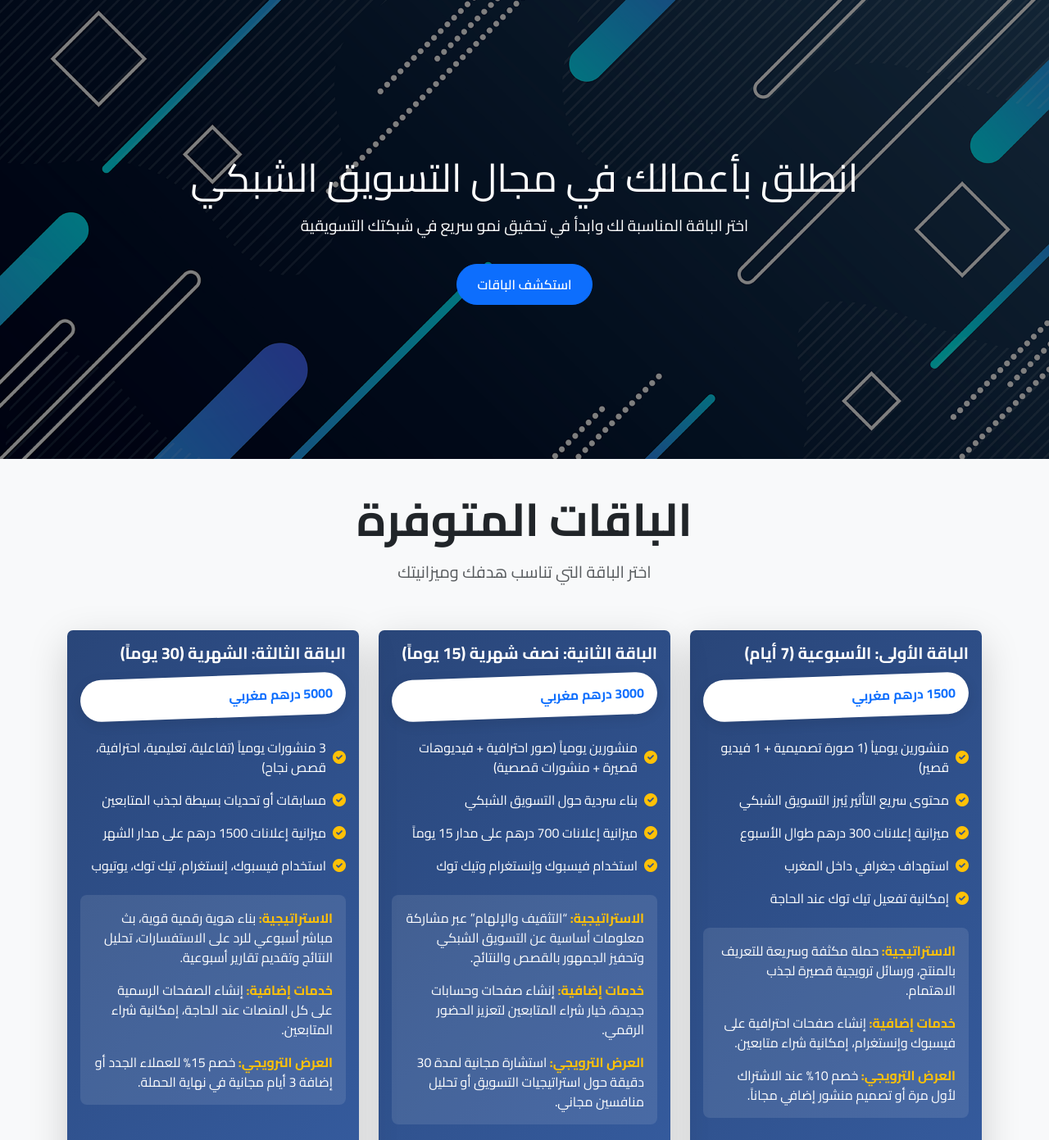
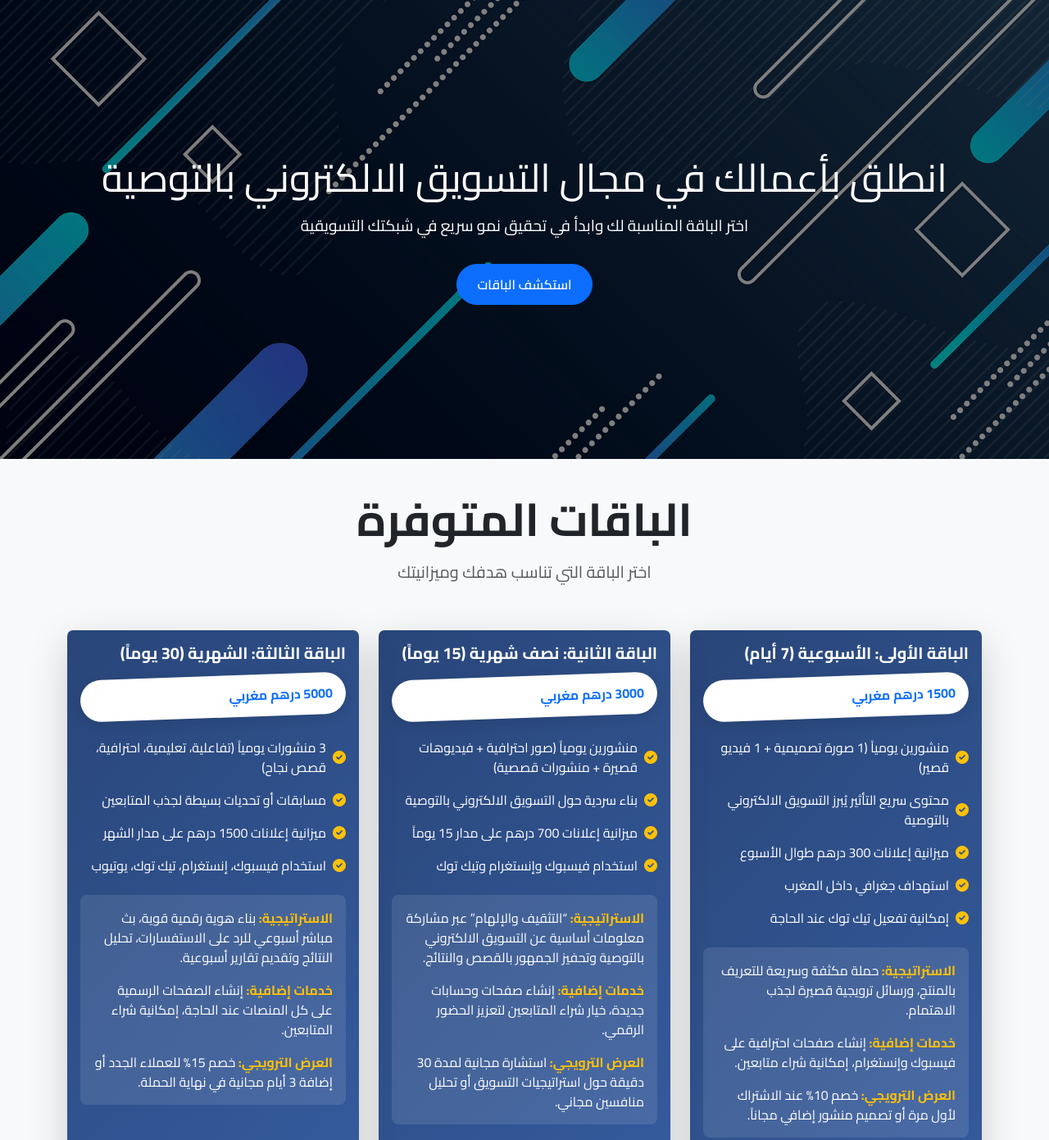
Before and after one commit to taknasi/abdelali, a plain HTML site: page index.html in a window 1280 px wide. Shown: the top 1391 px of the page at 82% size. Drawn offline with nearby package versions, Linux system fonts and the light colour scheme.

Commit message:
thirdd committ

```diff
--- a/index.html
+++ b/index.html
@@ -3,7 +3,7 @@
   <head>
     <meta charset="UTF-8" />
     <meta name="viewport" content="width=device-width, initial-scale=1.0" />
-    <title>انطلق بأعمالك في مجال التسويق الشبكي</title>
+    <title>انطلق بأعمالك في مجال التسويق الالكتروني بالتوصية</title>
 
     <!-- Bootstrap CSS -->
     <link
@@ -33,7 +33,7 @@
     <!-- Hero Section -->
     <section class="hero-section d-flex">
       <div class="hero-content">
-        <h1>انطلق بأعمالك في مجال التسويق الشبكي</h1>
+        <h1>انطلق بأعمالك في مجال التسويق الالكتروني بالتوصية</h1>
         <p>
           اختر الباقة المناسبة لك وابدأ في تحقيق نمو سريع في شبكتك التسويقية
         </p>
@@ -86,7 +86,7 @@
                   </li>
                   <li class="mb-3 d-flex align-items-center text-white">
                     <i class="fas fa-check-circle me-2 text-warning"></i>
-                    محتوى سريع التأثير يُبرز التسويق الشبكي
+                    محتوى سريع التأثير يُبرز التسويق الالكتروني بالتوصية
                   </li>
                   <li class="mb-3 d-flex align-items-center text-white">
                     <i class="fas fa-check-circle me-2 text-warning"></i>
@@ -168,7 +168,7 @@
                   </li>
                   <li class="mb-3 d-flex align-items-center text-white">
                     <i class="fas fa-check-circle me-2 text-warning"></i>
-                    بناء سردية حول التسويق الشبكي
+                    بناء سردية حول التسويق الالكتروني بالتوصية
                   </li>
                   <li class="mb-3 d-flex align-items-center text-white">
                     <i class="fas fa-check-circle me-2 text-warning"></i>
@@ -186,8 +186,7 @@
                 >
                   <p class="card-text text-white">
                     <strong class="text-warning">الاستراتيجية:</strong>
-                    “التثقيف والإلهام” عبر مشاركة معلومات أساسية عن التسويق
-                    الشبكي وتحفيز الجمهور بالقصص والنتائج.
+                    “التثقيف والإلهام” عبر مشاركة معلومات أساسية عن التسويق الالكتروني بالتوصية وتحفيز الجمهور بالقصص والنتائج.
                   </p>
                   <p class="card-text text-white">
                     <strong class="text-warning">خدمات إضافية:</strong>
```
